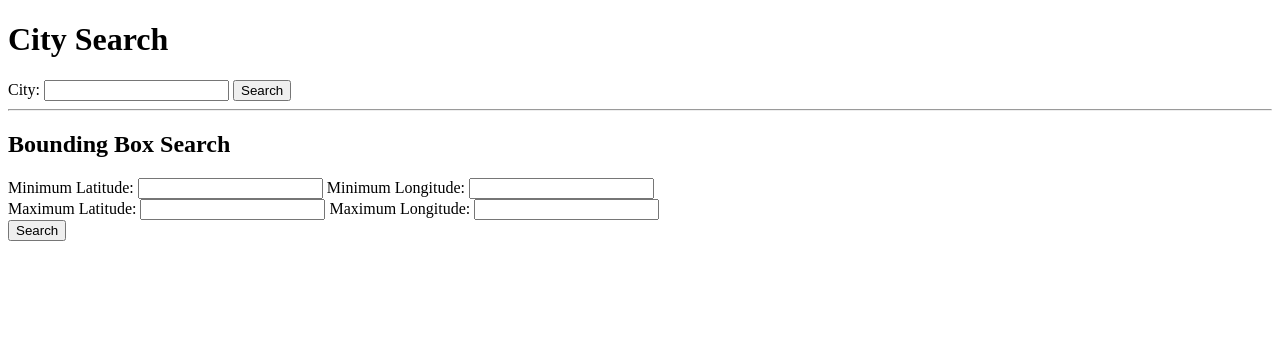
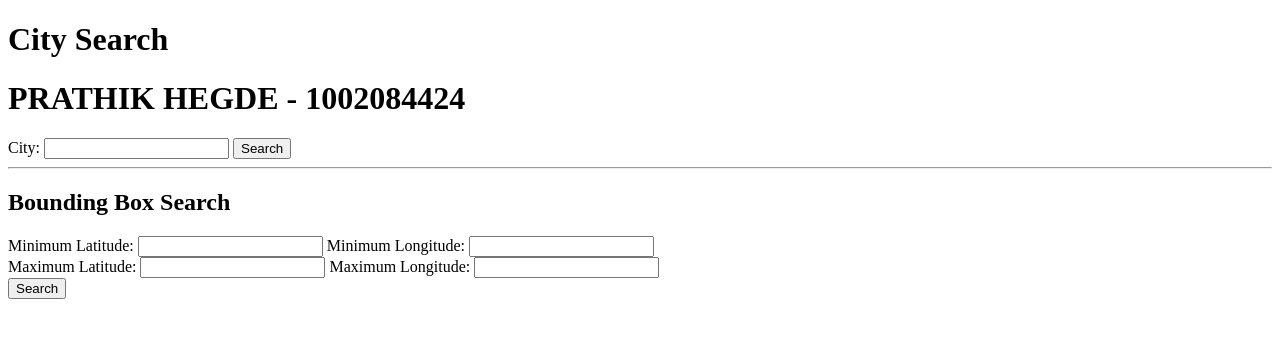
Before and after one commit to prathikh1998/DatabaseSearch, a Flask app: page / in a window 1280 px wide. Shown: the top 338 px of the page. Run offline with Flask 3, Linux system fonts and the light colour scheme.

Commit message:
Add files via upload

```diff
--- a/templates/index.html
+++ b/templates/index.html
@@ -5,6 +5,7 @@
 </head>
 <body>
     <h1>City Search</h1>
+    <h1>PRATHIK HEGDE - 1002084424</h1>
     <form action="/search" method="POST">
         <label for="city">City:</label>
         <input type="text" name="city" id="city" required>
```
